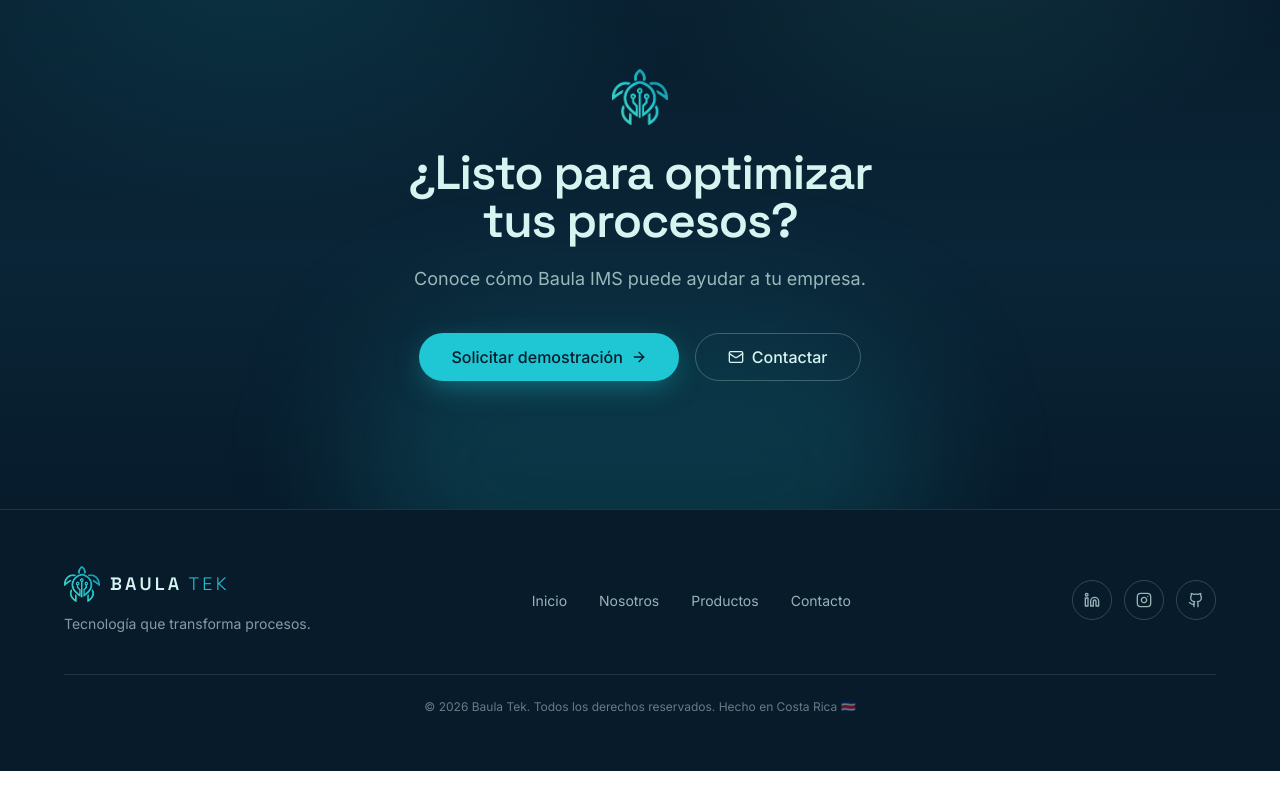
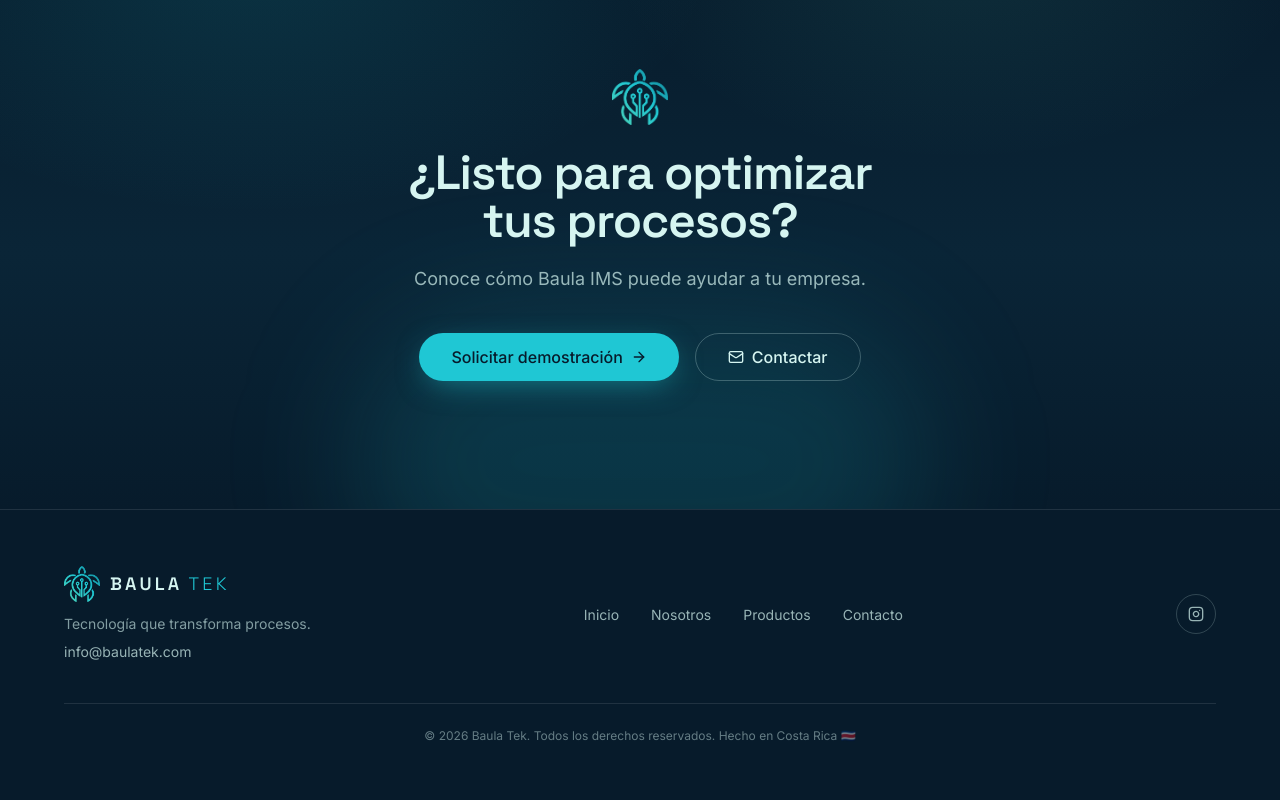
Before and after one commit to Baulatekcr/baula-tek, a Next.js app: page / in a window 1280 px wide. Shown: the part 6615-7415 px from the top of the page. Before the commit the page ends 7386 px from the top, so only its background shows below. Built offline with nearby package versions, Linux system fonts and the light colour scheme.

Commit message:
Add files via upload

```diff
--- a/components/footer.tsx
+++ b/components/footer.tsx
@@ -1,5 +1,5 @@
 import Link from "next/link";
-import { Github, Instagram, Linkedin } from "lucide-react";
+import { Instagram } from "lucide-react";
 import { TurtleMark, Wordmark } from "@/components/logo";
 
 const links = [
@@ -10,9 +10,7 @@
 ];
 
 const social = [
-  { href: "https://www.linkedin.com", label: "LinkedIn", icon: Linkedin },
   { href: "https://www.instagram.com", label: "Instagram", icon: Instagram },
-  { href: "https://github.com", label: "GitHub", icon: Github },
 ];
 
 export function Footer() {
@@ -28,6 +26,12 @@
             <p className="mt-3 text-sm text-foam/60">
               Tecnología que transforma procesos.
             </p>
+            <a
+              href="mailto:info@baulatek.com"
+              className="mt-2 inline-block text-sm text-foam/70 transition-colors hover:text-cta"
+            >
+              info@baulatek.com
+            </a>
           </div>
 
           <nav aria-label="Enlaces del sitio">
```
